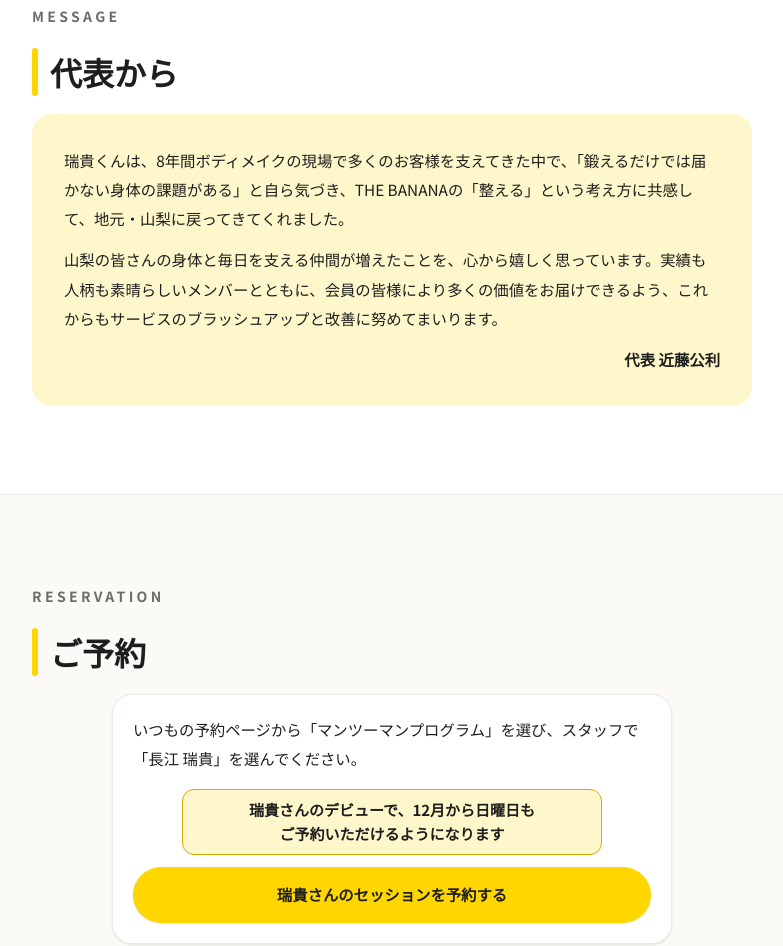
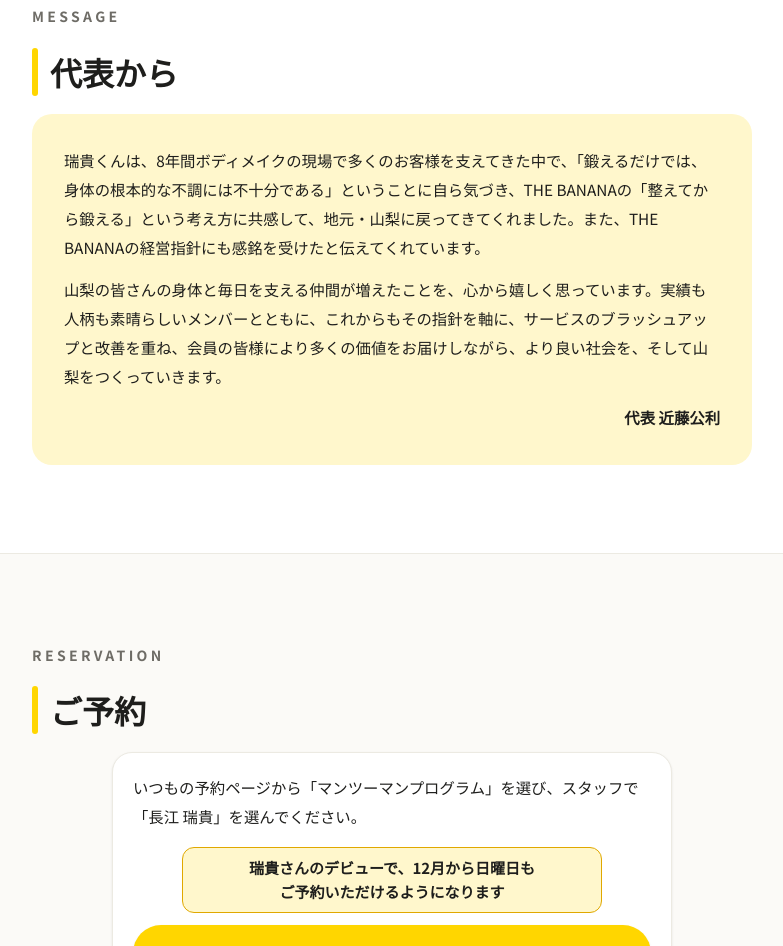
Before and after one commit to the-banana-gym/mizuki, a plain HTML site: page index.html in a window 1280 px wide. Shown: the part 6069-7015 px from the top of the page, without its empty margins (248-1031 px from the left). Drawn offline with Linux system fonts and the light colour scheme.

Commit message:
代表の言葉を編集
Co-Authored-By: Claude Opus 5.5 <noreply@anthropic.com>

```diff
--- a/index.html
+++ b/index.html
@@ -265,8 +265,8 @@ footer{padding-bottom:110px}
     <p class="eyebrow">MESSAGE</p>
     <h2 id="t-ceo">代表から</h2>
     <div class="message">
-      <p>瑞貴くんは、8年間ボディメイクの現場で多くのお客様を支えてきた中で、「鍛えるだけでは届かない身体の課題がある」と自ら気づき、THE BANANAの「整える」という考え方に共感して、地元・山梨に戻ってきてくれました。</p>
-      <p>山梨の皆さんの身体と毎日を支える仲間が増えたことを、心から嬉しく思っています。実績も人柄も素晴らしいメンバーとともに、会員の皆様により多くの価値をお届けできるよう、これからもサービスのブラッシュアップと改善に努めてまいります。</p>
+      <p>瑞貴くんは、8年間ボディメイクの現場で多くのお客様を支えてきた中で、「鍛えるだけでは、身体の根本的な不調には不十分である」ということに自ら気づき、THE BANANAの「整えてから鍛える」という考え方に共感して、地元・山梨に戻ってきてくれました。また、THE BANANAの経営指針にも感銘を受けたと伝えてくれています。</p>
+      <p>山梨の皆さんの身体と毎日を支える仲間が増えたことを、心から嬉しく思っています。実績も人柄も素晴らしいメンバーとともに、これからもその指針を軸に、サービスのブラッシュアップと改善を重ね、会員の皆様により多くの価値をお届けしながら、より良い社会を、そして山梨をつくっていきます。</p>
       <p class="by">代表 近藤公利</p>
     </div>
   </div>
```
